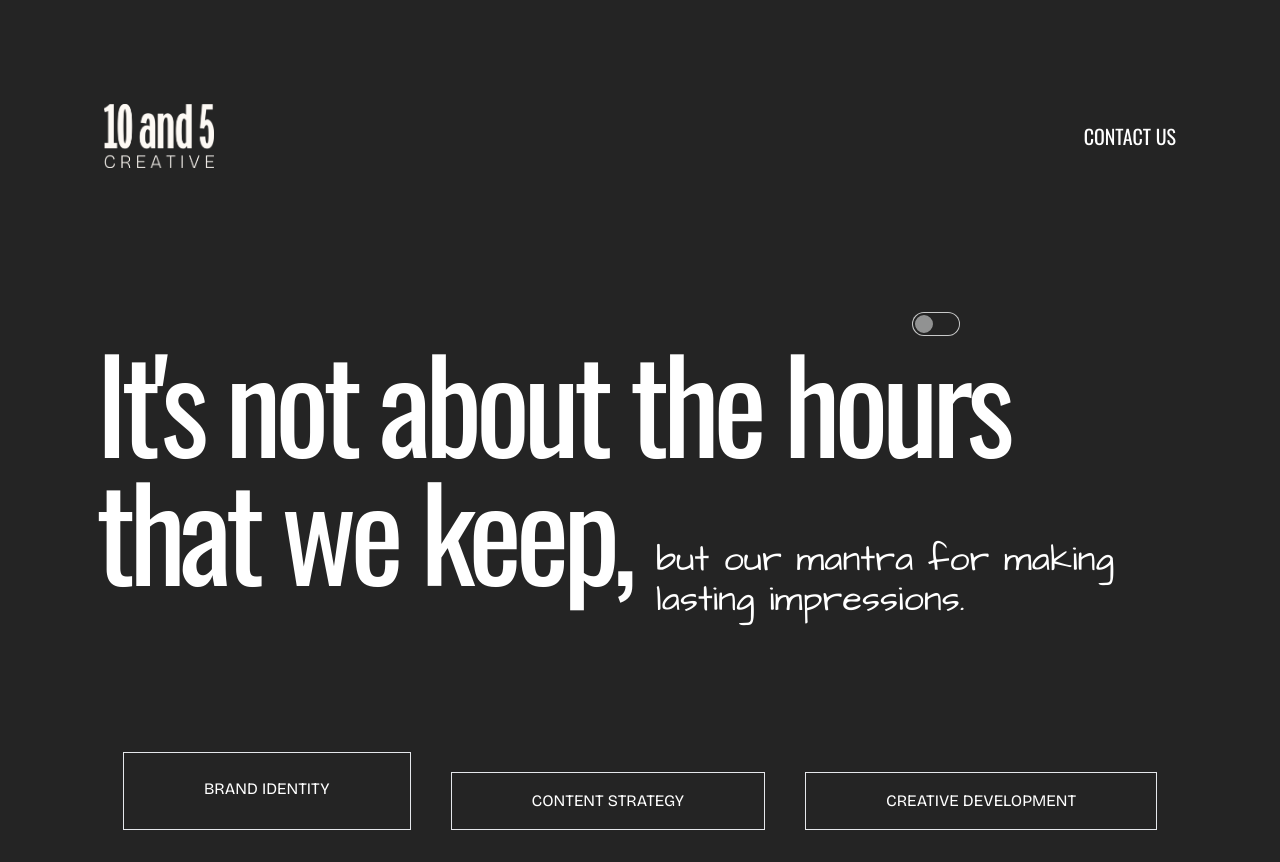
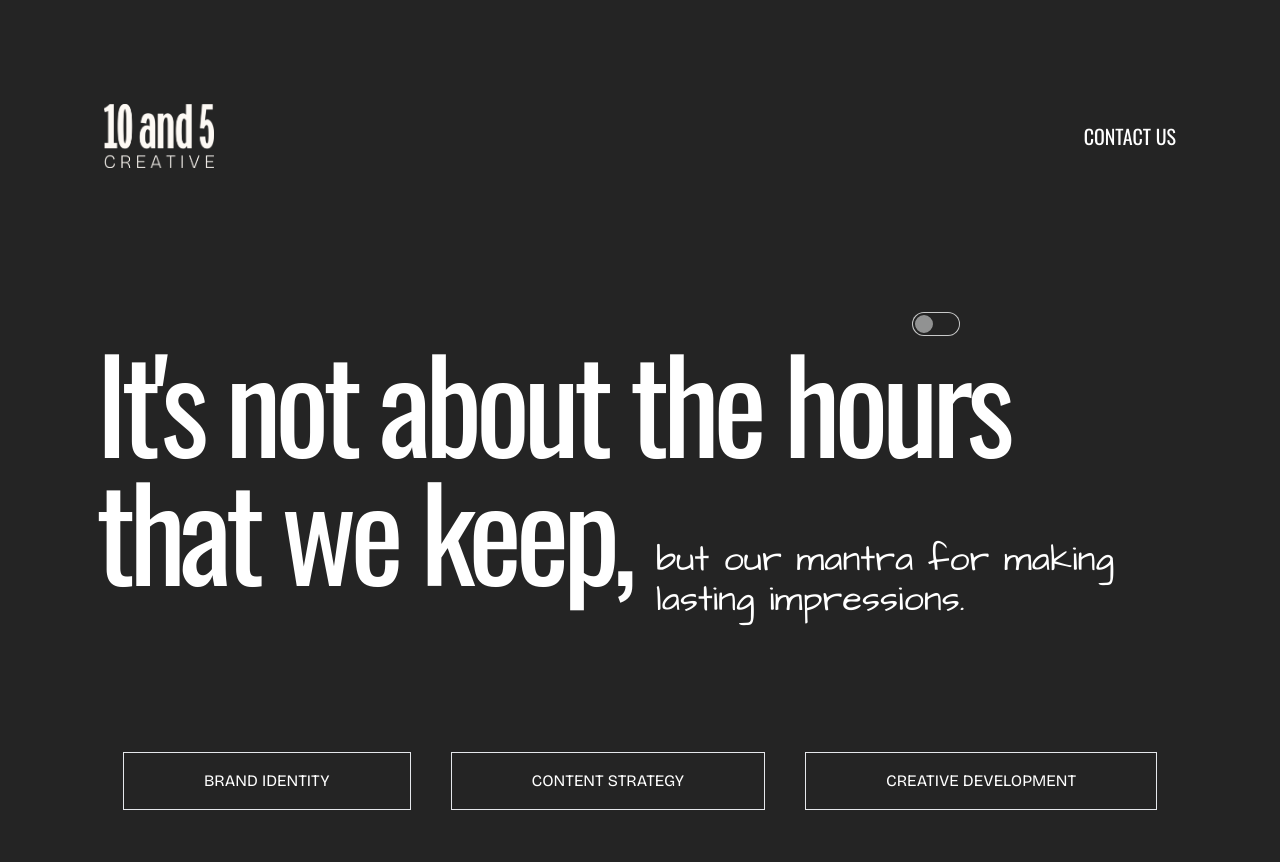
Before and after one commit to MMount98/10and5, a React (Create React App) app: page / in a window 1280 px wide. Shown: the top 862 px of the page. Built offline with nearby package versions, Linux system fonts and the light colour scheme.

Commit message:
fixed issue of Brand Indenty Box being too big

```diff
--- a/src/components/pages/splash.js
+++ b/src/components/pages/splash.js
@@ -28,8 +28,10 @@ export default function Splash() {
           </h1>
         </div>
       </div>
-      <div className="flex flex-col md:flex-row justify-center md:space-x-10 my-8 space-y-5">
-        <h1 className="border  px-4 py-2 md:px-20 md:py-6 font-bricolage md:mb-0 text-center">
+
+
+      <div className="flex flex-col md:flex-row justify-center md:space-x-10 my-8 space-y-">
+        <h1 className="border  px-4 py-2 md:px-20 md:py-4 font-bricolage md:mb-0 text-center">
           BRAND IDENTITY
         </h1>
         <h1 className="border px-4 py-2 md:px-20 md:py-4 font-bricolage md:mb-0 text-center">
```
